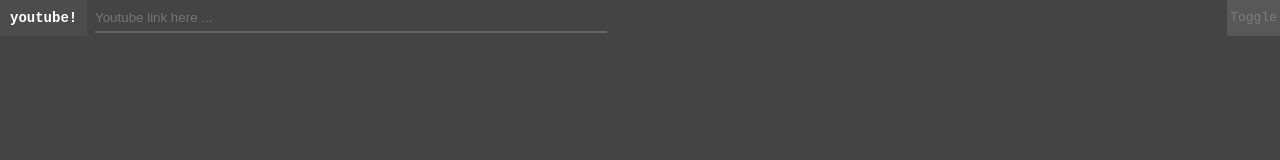
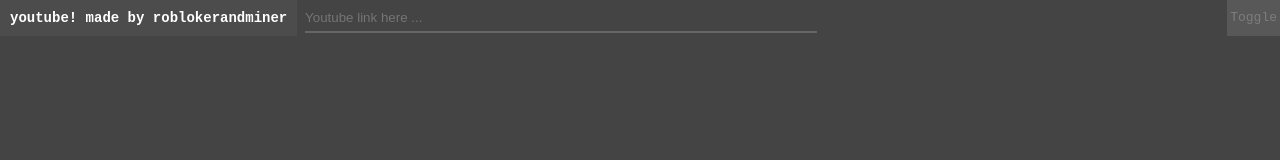
Before and after one commit to mamayaya1/youtube.github.io, a plain HTML site: page index.html in a window 1280 px wide. Drawn offline with Linux system fonts and the light colour scheme.

Commit message:
Update index.html

```diff
--- a/index.html
+++ b/index.html
@@ -9,7 +9,7 @@
   <div class="controller" title="Toggle header(slide up/slide down)">Toggle</div>
   <header>
 
-    <div class="logo">youtube!</div>
+    <div class="logo">youtube! made by roblokerandminer</div>
 
     <form action="." method="post">
       <input class="" type="text" name="url" placeholder="Youtube link here ..." value="" autocomplete="off">
```
